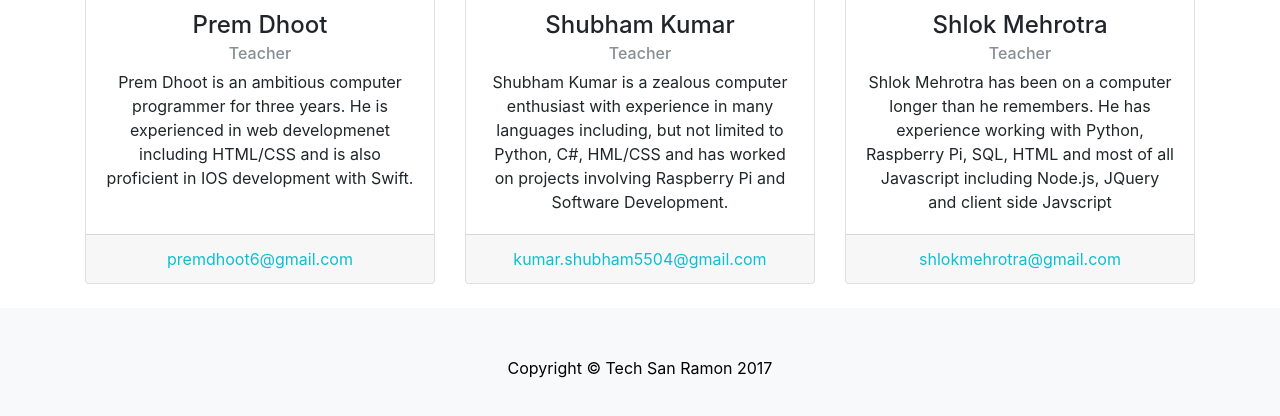
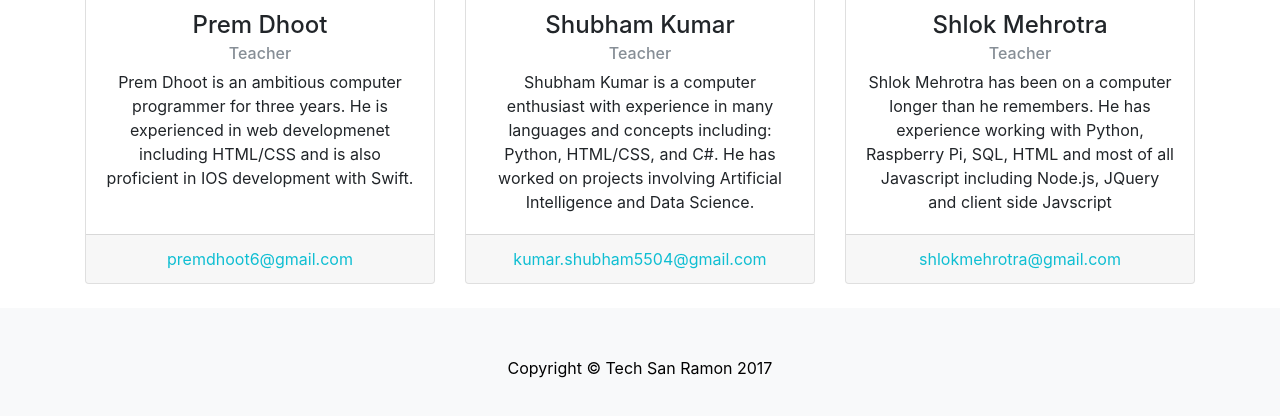
Before and after one commit to shlokmehrotra/techsanramon, a website: page client/about.html in a window 1280 px wide. Shown: the part 1356-1772 px from the top of the page. Drawn offline with Linux system fonts and the light colour scheme.

Commit message:
Spelling Changes
Vo PPaP

```diff
--- a/client/about.html
+++ b/client/about.html
@@ -136,7 +136,7 @@
             <div class="card-body">
               <h4 class="card-title">Shubham Kumar</h4>
               <h6 class="card-subtitle mb-2 text-muted">Teacher</h6>
-              <p class="card-text">Shubham Kumar is a zealous computer enthusiast with experience in many languages including, but not limited to Python, C#, HML/CSS and has worked on projects involving Raspberry Pi and Software Development. </p>
+              <p class="card-text">Shubham Kumar is a computer enthusiast with experience in many languages and concepts including: Python, HTML/CSS, and C#. He has worked on projects involving Artificial Intelligence and Data Science. </p>
             </div>
             <div class="card-footer">
               <a class = 'oal' href="mailto:kumar.shubham5504@gmail.com">kumar.shubham5504@gmail.com</a>
```
